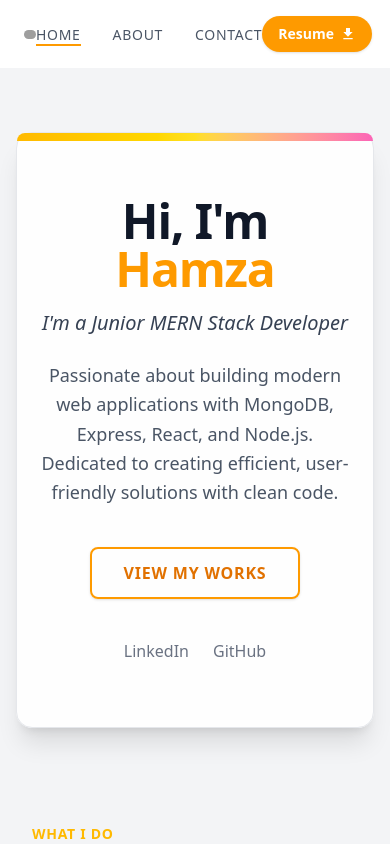
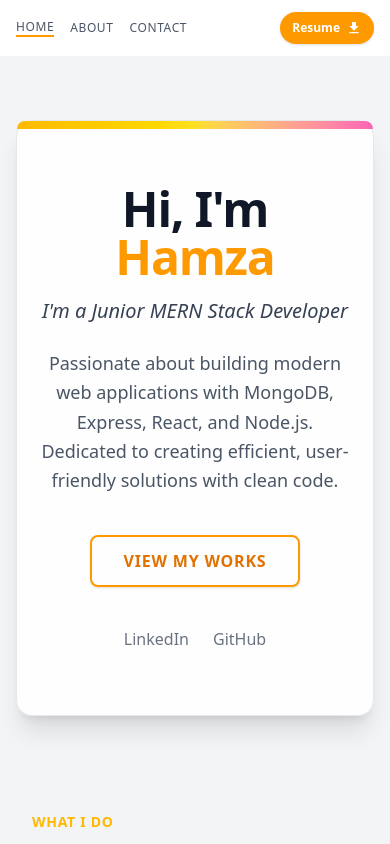
Before and after one commit to WorkForUse/myportfolio, a React (Vite) app: page / in a window 390 px wide. Shown: the top 844 px of the page. Built offline with nearby package versions, Linux system fonts and the light colour scheme; grey boxes are pictures that could not be loaded.

Commit message:
update code

```diff
--- a/src/components/Nav.jsx
+++ b/src/components/Nav.jsx
@@ -1,6 +1,7 @@
 import { NavLink } from 'react-router-dom';
 import cv from '../../public/Resume.pdf';
 import { MdDownload } from "react-icons/md";
+
 const Nav = () => {
   const navigation = [
     { name: 'Home', href: '/' },
@@ -19,9 +20,9 @@ const Nav = () => {
 
   return (
     <div className="bg-white">
-      <nav className="max-w-7xl mx-auto px-6 py-4 flex justify-between items-center">
-        {/* Logo - Left aligned */}
-        <div className="flex items-center">
+      <nav className="max-w-7xl mx-auto px-4 sm:px-6 py-3 sm:py-4 flex justify-between items-center">
+        {/* Logo - hide on small screens */}
+        <div className="hidden sm:flex items-center">
           <img
             src="https://us.123rf.com/450wm/mmfcreative/mmfcreative2101/mmfcreative210116289/162907912-icono-de-logotipo-de-vector-de-letra-inicial-de-mp.jpg?ver=6"
             alt="logo"
@@ -29,14 +30,19 @@ const Nav = () => {
             className="rounded-full mr-3"
           />
         </div>
-        {/* Navigation Links - Right aligned */}
-        <ul className="flex space-x-8">
+
+        {/* Navigation Links */}
+        <ul className="flex items-center gap-4 sm:gap-8">
           {navigation.map((item) => (
           <li key={item.name}>
             <NavLink
               to={item.href}
               className={({ isActive }) =>
-                  `text-gray-600 font-medium text-sm uppercase tracking-wider transition-colors ${isActive ? 'text-amber-600 border-b-2 border-amber-500' : 'hover:text-black'}`
+                `block text-gray-600 font-medium text-xs sm:text-sm uppercase tracking-wider transition-colors ${
+                  isActive
+                    ? 'text-amber-600 border-b-2 border-amber-500'
+                    : 'hover:text-black'
+                }`
               }
               end={item.href === '/'}
             >
@@ -45,17 +51,18 @@ const Nav = () => {
           </li>
           ))}
         </ul>
+
         {/* Download CV Button */}
         <button
           type="button"
           onClick={handleDownload}
-          className="inline-flex items-center gap-1.5 px-4 py-2 bg-amber-500 text-white rounded-full font-semibold text-sm shadow hover:bg-amber-600 transition-colors focus:outline-none focus-visible:ring-2 focus-visible:ring-amber-500"
+          className="inline-flex items-center gap-1.5 px-3 sm:px-4 py-2 bg-amber-500 text-white rounded-full font-semibold text-xs sm:text-sm shadow hover:bg-amber-600 transition-colors focus:outline-none focus-visible:ring-2 focus-visible:ring-amber-500 flex-shrink-0"
         >
           Resume <MdDownload className="text-base" aria-hidden="true" />
         </button>
       </nav>
     </div>
-  )
-}
+  );
+};
 
-export default Nav
+export default Nav;
```
Lines whose indentation alone changed are shown as unchanged.
